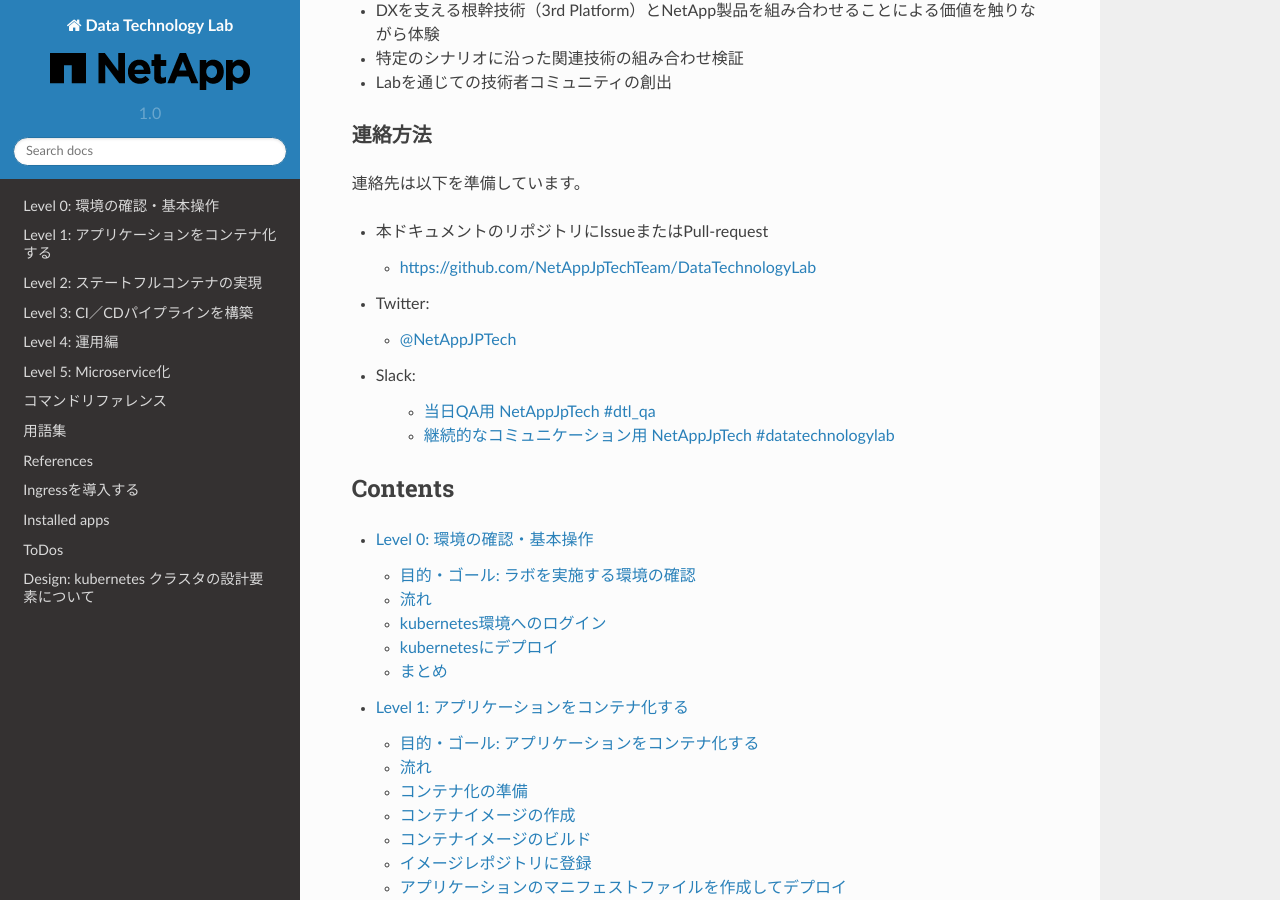
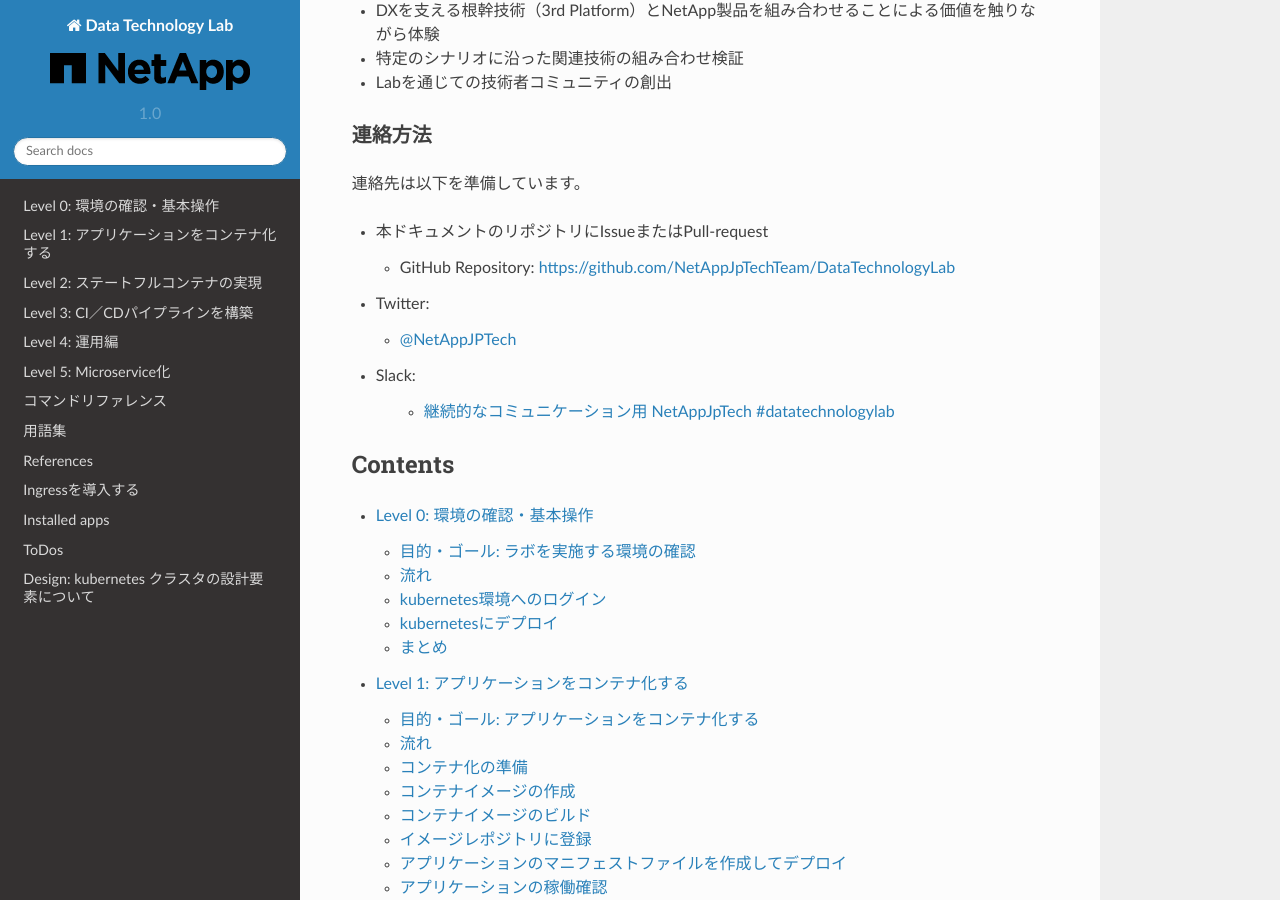
Before and after one commit to NetAppJpTechTeam/NetAppDigitalTransformationLab, a Sphinx documentation site: the page built from docs/source/index.rst, in a window 1280 px wide and 900 px high, scrolled down 317 px. Built offline with Sphinx 7.4.7 and the Read the Docs theme 2.0.0, drawn with Linux system fonts in a browser that asks for light colours.

Commit message:
Modify Slack URL.

```diff
--- a/docs/source/index.rst
+++ b/docs/source/index.rst
@@ -27,7 +27,7 @@
 
 * 本ドキュメントのリポジトリにIssueまたはPull-request
 
-  * https://github.com/NetAppJpTechTeam/DataTechnologyLab
+  * GitHub Repository: https://github.com/NetAppJpTechTeam/DataTechnologyLab
 
 * Twitter:
 
@@ -35,8 +35,7 @@
 
 * Slack:
 
-    * `当日QA用 NetAppJpTech #dtl_qa  <https://netappjptech.slack.com/messages/CAB0WUX0E>`_
-    * `継続的なコミュニケーション用 NetAppJpTech #datatechnologylab <https://netappjptech.slack.com/messages/CA38QKQQ7>`_
+    * `継続的なコミュニケーション用 NetAppJpTech #datatechnologylab <https://bit.ly/2HsbpHw>`_
 
 Contents
 =============================================================
```
